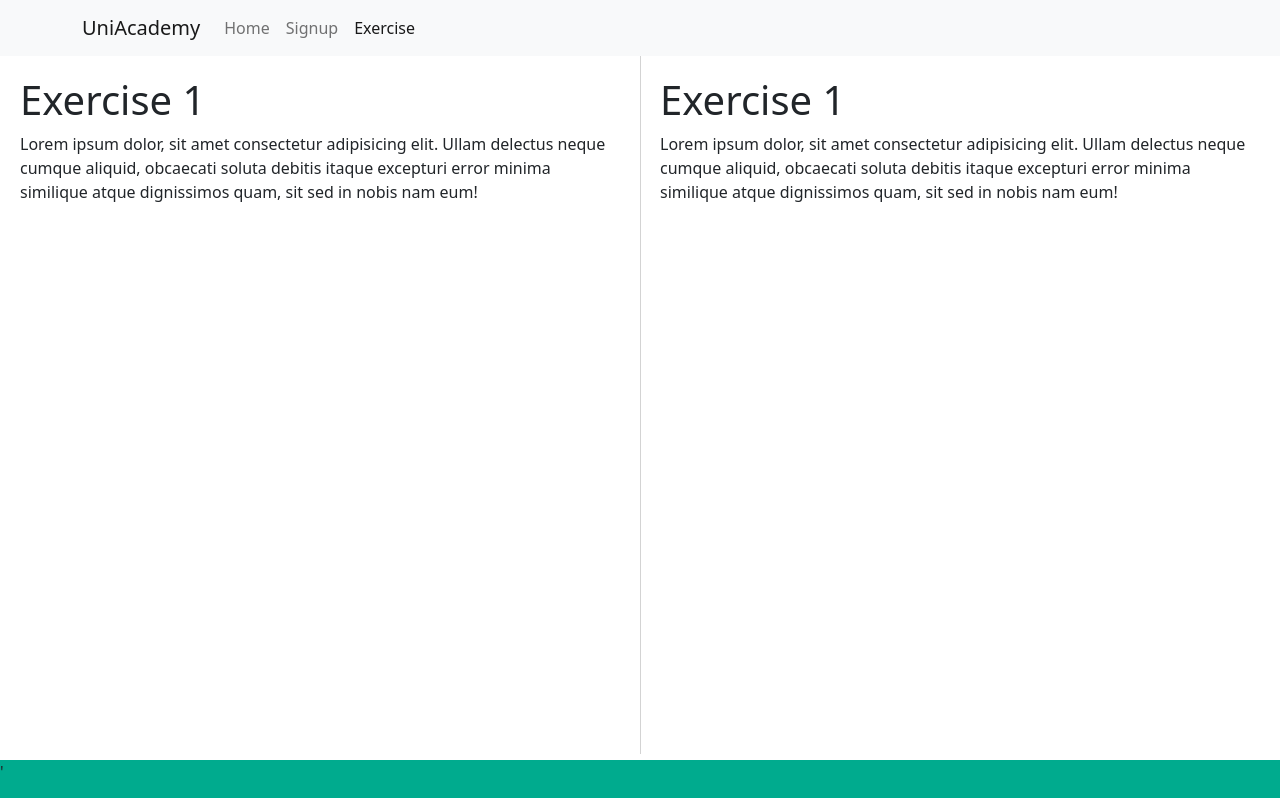
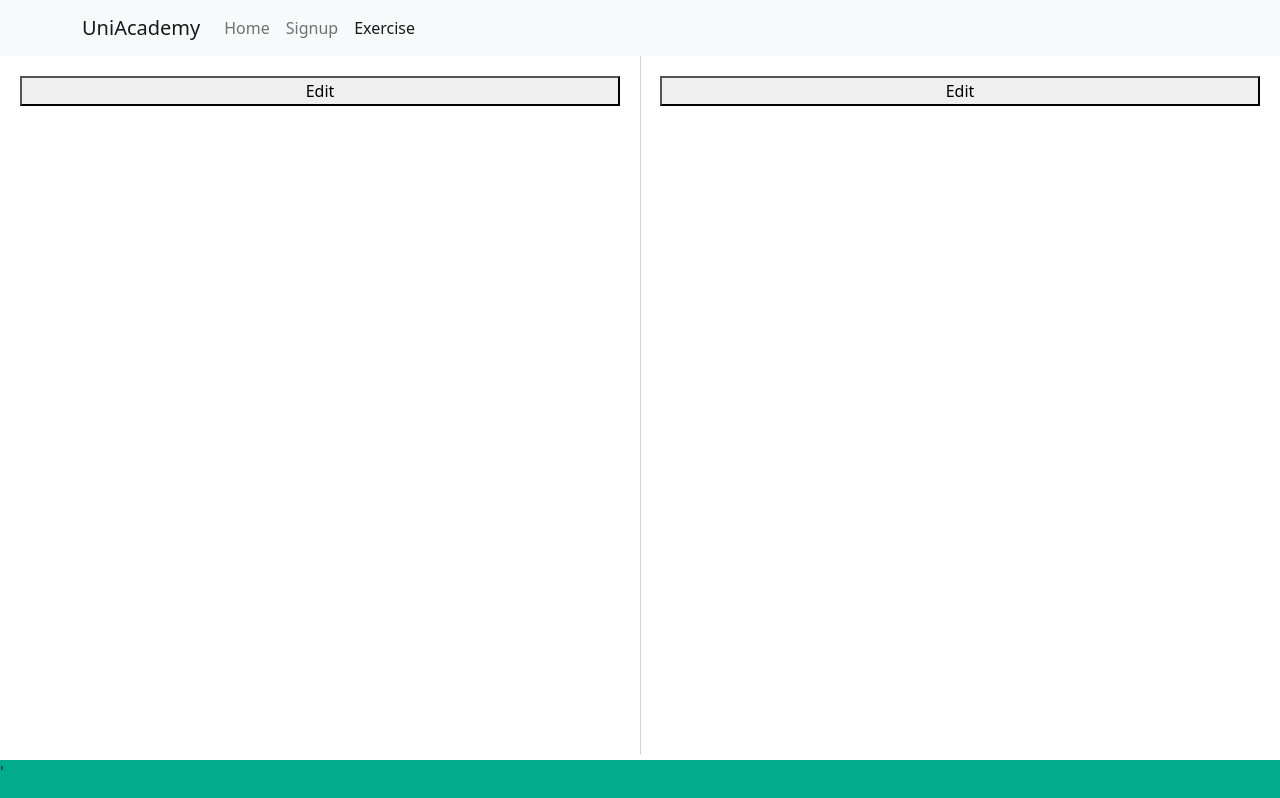
Before and after one commit to KrisMP99/P7, a React (Create React App) app in the folder P7WebApp/src/p7webapp.webui/: page /task/1 in a window 1280 px wide. Built offline with nearby package versions, Linux system fonts and the light colour scheme.

Commit message:
Added edit functionality to exercise description module

```diff
--- a/P7WebApp/src/p7webapp.webui/src/Components/Modules/ExerciseDescription/ExerciseDescription.css
+++ b/P7WebApp/src/p7webapp.webui/src/Components/Modules/ExerciseDescription/ExerciseDescription.css
@@ -1,4 +1,23 @@
 #exercise-description-container {
     overflow-x: auto;
-    max-height: 100%;
+    height: 100%;
+    display: flex;
+    flex-direction: column;
 }
+.exercise-description-body-ta {
+    display: flex;
+    height: 100%;
+    resize: none;
+}
+.exercise-description-content {
+    display:flex;
+    flex-direction: column;
+    width: 100%;
+    height: 100%;
+}
+.exercise-description-title {
+    margin: 10px 0px;
+    font-size: 40px;
+    font-weight: bolder;
+    text-decoration: underline;
+}
--- a/P7WebApp/src/p7webapp.webui/src/Components/Modules/ExerciseDescription/ExerciseDescription.tsx
+++ b/P7WebApp/src/p7webapp.webui/src/Components/Modules/ExerciseDescription/ExerciseDescription.tsx
@@ -1,23 +1,44 @@
-import React from 'react';
+import React, { useState } from 'react';
 import { Container } from 'react-bootstrap';
 import '../Module.css';
 import './ExerciseDescription.css';
 
 interface ExerciseDescriptionProps {
     exerciseID: number;
-    // user: User
+    title: string;
+    body: string;
 }
 
 export default function ExerciseDescriptionModule() {
-    return (
-        <div id='exercise-description-container' className='module-container'>
-            <div>
-                <h1>Exercise 1</h1>
-                <p>
-                    Lorem ipsum dolor, sit amet consectetur adipisicing elit. Ullam delectus neque cumque aliquid,
-                    obcaecati soluta debitis itaque excepturi error minima similique atque dignissimos quam, sit sed in nobis nam eum!
-                </p>
-            </div>
+
+    const [bodyText, setBodyText] = useState('');
+    const [titleText, setTitle] = useState('');
+    const [editMode, setEditMode] = useState(false);
+
+    let editModePanel = (
+        <div className='exercise-description-content'>
+            <input className='exercise-description-title' type={'text'} value={titleText} onChange={(e)=>setTitle(e.target.value)} />
+            <textarea className='exercise-description-body-ta' value={bodyText} onChange={(e)=>setBodyText(e.target.value)} />
         </div>
     )
+    let bodyTextLinesElements: JSX.Element[] = [];
+    if(!editMode) {
+        let bodyTextLinesArray = bodyText.match(/[^\r\n]+/g);
+        bodyTextLinesElements = !bodyTextLinesArray ? [] : bodyTextLinesArray.map((val, i, arr) => {return <p key={i}>{val}</p>})
+    }
+
+    return (
+        <>
+            <div id='exercise-description-container' className='module-container'>
+                <button onClick={()=>setEditMode(!editMode)}>Edit</button>
+                {editMode ? editModePanel :
+                 <div className='exercise-description-content'>
+                    <p className='exercise-description-title'>{titleText}</p>
+                    <div className='exercise-description-body'>
+                        {bodyTextLinesElements}
+                    </div>
+                </div>}
+            </div>
+        </>
+    )
 }
```
